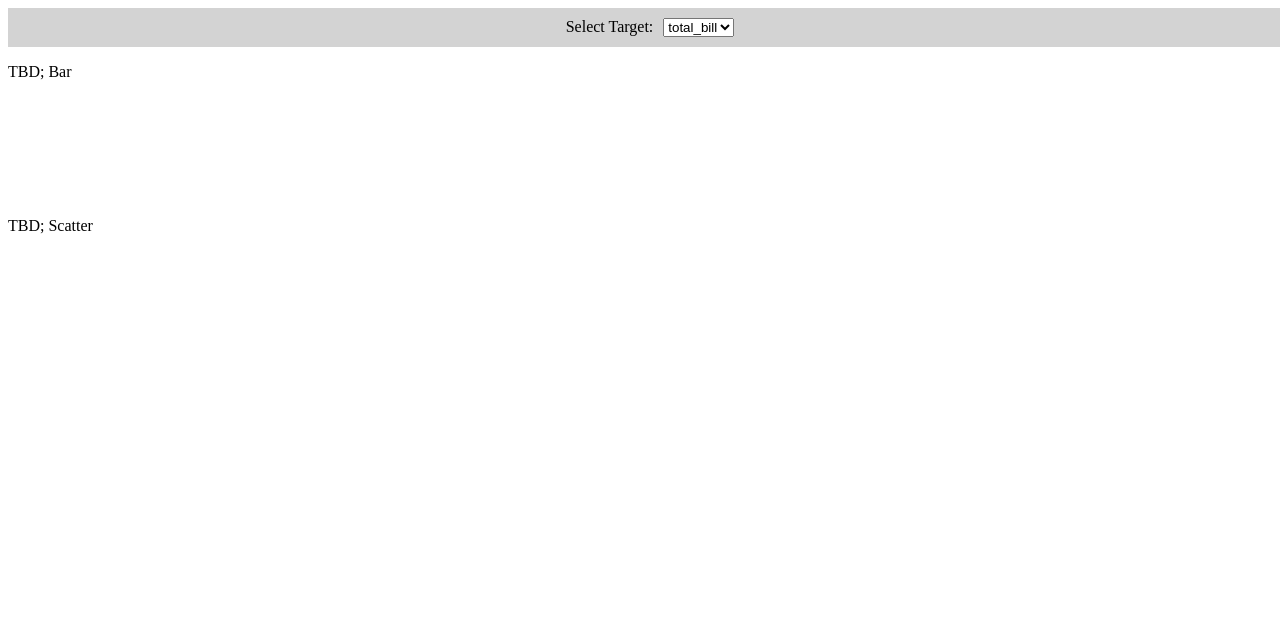
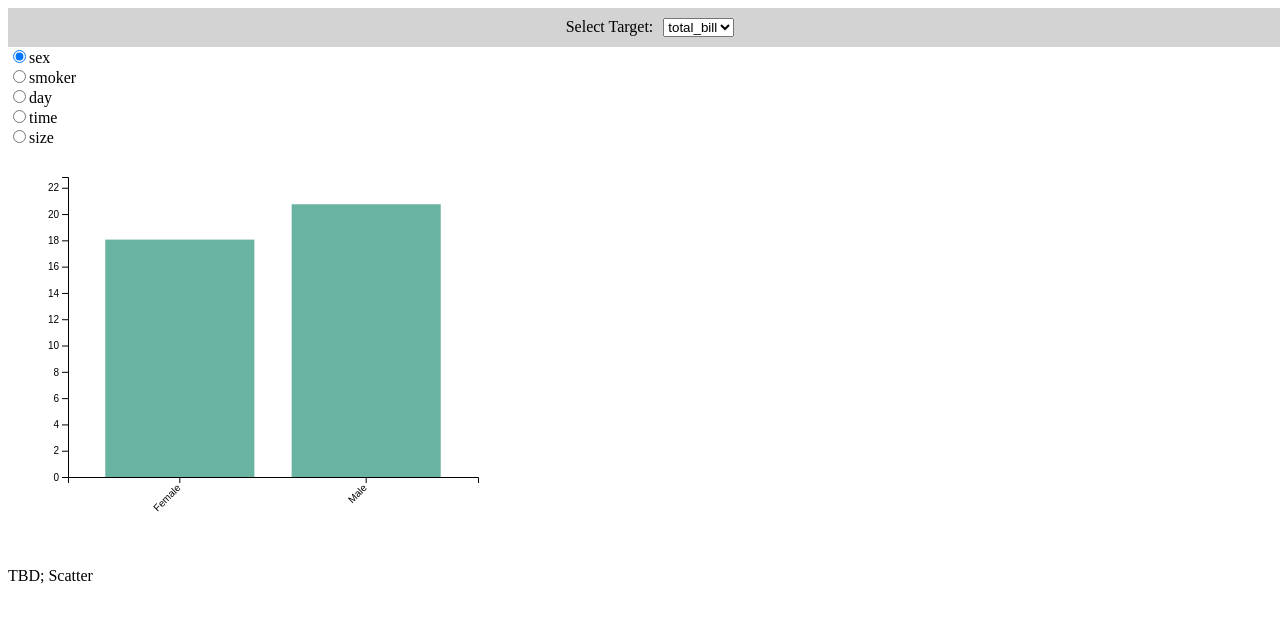
Before and after one commit to BadrAbushaar/react-app-sample, a React (Create React App) app: page / in a window 1280 px wide. Shown: the top 622 px of the page. Built offline with nearby package versions, Linux system fonts and the light colour scheme.

Commit message:
Bar Chart!
Needs callback for radio buttons, will do in a bit

```diff
--- a/src/App.js
+++ b/src/App.js
@@ -1,6 +1,6 @@
 import React, { Component } from "react";
 import * as d3 from "d3";
-import TIPS from './tips.csv'
+import TIPS from './tips.csv';
 import './App.css';
 import BarChart from "./BarChart";
 import CorrMatrix from "./CorrMatrix";
@@ -8,45 +8,57 @@ import Scatter from "./Scatter";
 
 class App extends Component {
     constructor(props) {
-        super(props)
+        super(props);
         this.state = {
             columns: [],
-            selected_column: 'total_bill'
+            data: null, // Add 'data' to the initial state
+            selected_column: "total_bill"
+        };
+    }
+
+    componentDidMount() {
+        d3.csv(TIPS).then((data) => {
+            const columns = Object.keys(data[0]);
+            this.setState({
+                columns: columns,
+                data: data // Set the data in the state
+            });
+        });
+    }
+
+    render() {
+        const { columns, data, selected_column } = this.state;
+
+        if (!data) {
+            return <div>Loading data...</div>; // Handle the loading state
         }
-    }
-    componentDidMount() {
-        let data = d3.csv(TIPS).then((data) => {
-            this.setState({'columns': Object.keys(data[0])})
-            //this.setState({'selected_column': this.state.columns[0]})
-        })
-    }
-    componentDidUpdate() {
-        console.log(this.state)
-    }
-    render() {
+
         return (
             <div>
                 <div id="header">
                     <span>Select Target:</span>
-                    <select id='col_selector' onChange={(event) => {this.setState({selected_column: event.target.value})}}>
-                        {this.state.columns.map((col, idx) => (
-                            <option key={col}>{col}</option>
+                    <select id="col_selector" onChange={(e) => this.setState({ selected_column: e.target.value })}>
+                        {columns.map((col) => (
+                            <option key={col} value={col}>
+                                {col}
+                            </option>
                         ))}
                     </select>
                 </div>
-                <div class="graph-container">
+                <div className="graph-container">
                     <div id="bar-chart">
-                        <BarChart></BarChart>
+                        <BarChart data={data} selected_column={selected_column} />
                     </div>
                     <div id="corr-matrix">
-                        <CorrMatrix></CorrMatrix>
+                        <CorrMatrix data={data} />
                     </div>
                     <div id="scatter">
-                        <Scatter></Scatter>
+                        <Scatter data={data} selected_column={selected_column} />
                     </div>
                 </div>
             </div>
-        )
+        );
     }
 }
-export default App
+
+export default App;
--- a/src/BarChart.js
+++ b/src/BarChart.js
@@ -4,15 +4,108 @@ import * as d3 from "d3";
 class BarChart extends Component {
     constructor(props) {
         super(props)
+        this.state = {
+            data: props.data,
+            primary_column: props.selected_column
+        }
+    }
+    changeBars(secondary) {
+        this.state.secondary = secondary
+        const { data, primary_column } = this.state;
+        if (!data || !primary_column) {
+            console.error("Data or primary_column is undefined");
+            return;
+        }
+        let acc = {}
+        data.forEach((row, i) => {
+            const primary_val = row[primary_column]
+            const secondary_val = row[secondary]
+
+            if (!acc[secondary_val]) {
+                acc[secondary_val] = {
+                    avg: parseFloat(primary_val),
+                    count: 1
+                }
+            }
+            else {
+                let prev = acc[secondary_val]
+                acc[secondary_val] = {
+                    avg: ((prev.avg * prev.count) + parseFloat(primary_val)) / (prev.count+1),
+                    count: prev.count + 1
+                }
+            }
+        })
+        acc = Object.entries(acc)
+        let max_val = 0
+        acc.forEach((e) => {
+            if (e[1].avg > max_val) {
+                max_val = e[1].avg
+            }
+        })
+
+        console.log(acc)
+        console.log(max_val)
+
+        const margin = {top: 30, right: 30, bottom: 70, left: 60},
+        width = 500 - margin.left - margin.right,
+        height = 400 - margin.top - margin.bottom;
+
+        d3.select("#bar-canvas").selectAll("*").remove();
+
+        const svg = d3.select("#bar-canvas")
+          .attr("width", width + margin.left + margin.right)
+          .attr("height", height + margin.top + margin.bottom)
+        .append("g")
+          .attr("transform", `translate(${margin.left},${margin.top})`);
+
+        // X axis
+        const x = d3.scaleBand()
+            .range([ 0, width ])
+            .domain(acc.map(d => d[0]))
+            .padding(0.2);
+        svg.append("g")
+            .attr("transform", `translate(0, ${height})`)
+            .call(d3.axisBottom(x))
+            .selectAll("text")
+            .attr("transform", "translate(-10,0)rotate(-45)")
+            .style("text-anchor", "end");
+
+        // Add Y axis
+        const y = d3.scaleLinear()
+            .domain([0, max_val * 1.1])
+            .range([ height, 0]);
+            svg.append("g")
+            .call(d3.axisLeft(y));
+
+        // Bars
+        svg.selectAll("mybar")
+            .data(acc)
+            .join("rect")
+            .attr("x", d => x(d[0]))
+            .attr("y", d => y(d[1].avg))
+            .attr("width", x.bandwidth())
+            .attr("height", d => height - y(d[1].avg))
+            .attr("fill", "#69b3a2")
     }
     componentDidMount() {
-
+        this.changeBars('sex')
     }
     componentDidUpdate() {
-
+        this.state.primary_column = this.props.selected_column
+        this.changeBars(this.state.secondary)
     }
     render() {
-        return <p>TBD; Bar</p>
+        let cat_columns = ["sex","smoker","day","time","size"]
+        return <div id='barchart-inner'>
+            <div id='secondary_select'>
+                {cat_columns.map((col, index) => (
+                    <span key={col}>
+                        <input type="radio" name="secondary_col" value={col} defaultChecked={index==0} onChange={(e) => this.changeBars(e.target.value)}></input>{col}<br></br>
+                    </span>
+                ))}
+            </div>
+            <svg id='bar-canvas'></svg>
+        </div>
     }
 }
 
```
